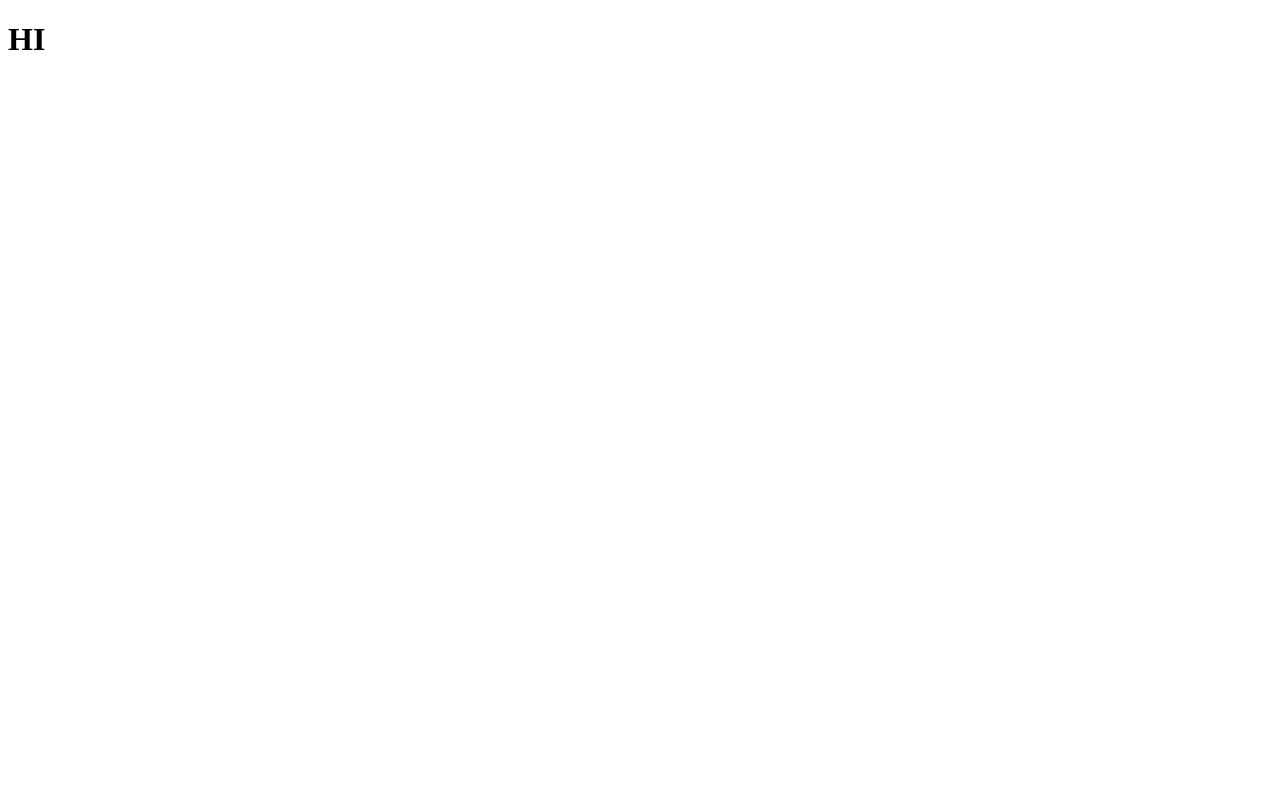
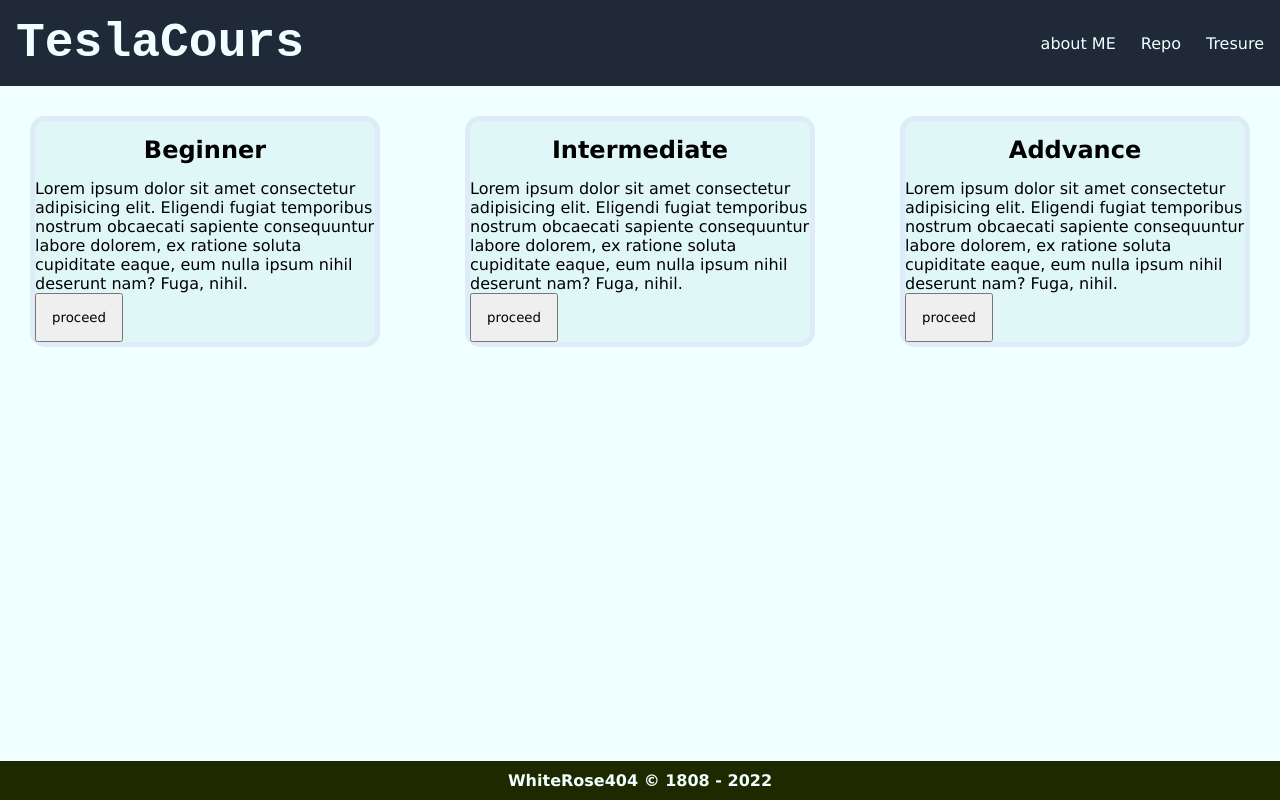
Before and after one commit to WhiteRose404/PytHon-Journey, a plain HTML site: page index.html in a window 1280 px wide. Drawn offline with Linux system fonts and the light colour scheme.

Commit message:
added the stylesheet and index.html files

```diff
--- a/index.html
+++ b/index.html
@@ -4,8 +4,36 @@
     <meta charset="UTF-8">
     <meta http-equiv="X-UA-Compatible" content="IE=edge">
     <title>Document</title>
+    <link rel="stylesheet" href="./stylesheet.css">
 </head>
 <body>
-    <h1>HI</h1>
+    <header>
+        <ul>
+            <li class="Logo">TeslaCours</li>
+            <li class="Links"><a href="#">about ME</a></li>
+            <li class="Links"><a href="https://github.com/WhiteRose404/PytHon-Journey">Repo</a></li>
+            <li class="Links"><a href="https://youtu.be/dQw4w9WgXcQ">Tresure</a></li>
+        </ul>
+    </header>
+    <main>
+        <section class="Beginner">
+            <h2>Beginner</h2>
+            <p>Lorem ipsum dolor sit amet consectetur adipisicing elit. Eligendi fugiat temporibus nostrum obcaecati sapiente consequuntur labore dolorem, ex ratione soluta cupiditate eaque, eum nulla ipsum nihil deserunt nam? Fuga, nihil.</p>
+            <button>proceed</button>
+        </section>
+        <section class="intermediate">
+            <h2>Intermediate</h2>
+            <p>Lorem ipsum dolor sit amet consectetur adipisicing elit. Eligendi fugiat temporibus nostrum obcaecati sapiente consequuntur labore dolorem, ex ratione soluta cupiditate eaque, eum nulla ipsum nihil deserunt nam? Fuga, nihil.</p>
+            <button>proceed</button>
+        </section>
+        <section class="addvance">
+            <h2>Addvance</h2>
+            <p>Lorem ipsum dolor sit amet consectetur adipisicing elit. Eligendi fugiat temporibus nostrum obcaecati sapiente consequuntur labore dolorem, ex ratione soluta cupiditate eaque, eum nulla ipsum nihil deserunt nam? Fuga, nihil.</p>
+            <button>proceed</button>
+        </section>
+    </main>
+    <footer>
+        <p>WhiteRose404 &#169; 1808 - 2022</p>
+    </footer>
 </body>
 </html>
--- /dev/null
+++ b/stylesheet.css
@@ -0,0 +1,74 @@
+*{
+    font-family: Verdana, Geneva, Tahoma, sans-serif;
+    padding: 0;
+    margin: 0;
+}
+
+
+/* header */
+body{
+    background-color: azure;
+}
+
+header{
+    background-color: #1F2937;
+    color: azure;
+    padding: 1rem;
+}
+
+header *{
+    list-style-type: none;
+    color: inherit;
+    text-decoration: none;
+
+}
+header ul{
+    display: flex;
+    justify-content: center;
+    align-items: center;
+    gap: 25px;
+}
+ul .Logo{
+    font-family: 'Courier New', Courier, monospace;
+    font-size: 3rem;
+    font-weight: 900;
+    margin-right: auto;
+}
+ul .links{
+    font-family: 'Segoe UI', Tahoma, Geneva, Verdana, sans-serif;
+}
+
+/* main */
+
+main{
+    display: flex;
+    justify-content: center;
+    align-items: center;
+    gap: 25px;
+}
+section{
+    background-color: rgb(224, 247, 247);
+    border-radius: 15px;
+    margin: 30px;
+    border: 5px solid rgba(221, 200, 250,0.25) ;
+}
+section h2,button{
+    text-align: center;
+    padding:15px;
+}
+
+
+
+/* footer */
+footer{
+    text-align: center;
+    position: fixed;
+    bottom: 0;
+    right: 0;
+    left: 0;
+    background-color: #1F2900;
+    color: azure;
+    padding: 10px;
+    font-family: fantasy;
+    font-weight: 800;
+}
```
